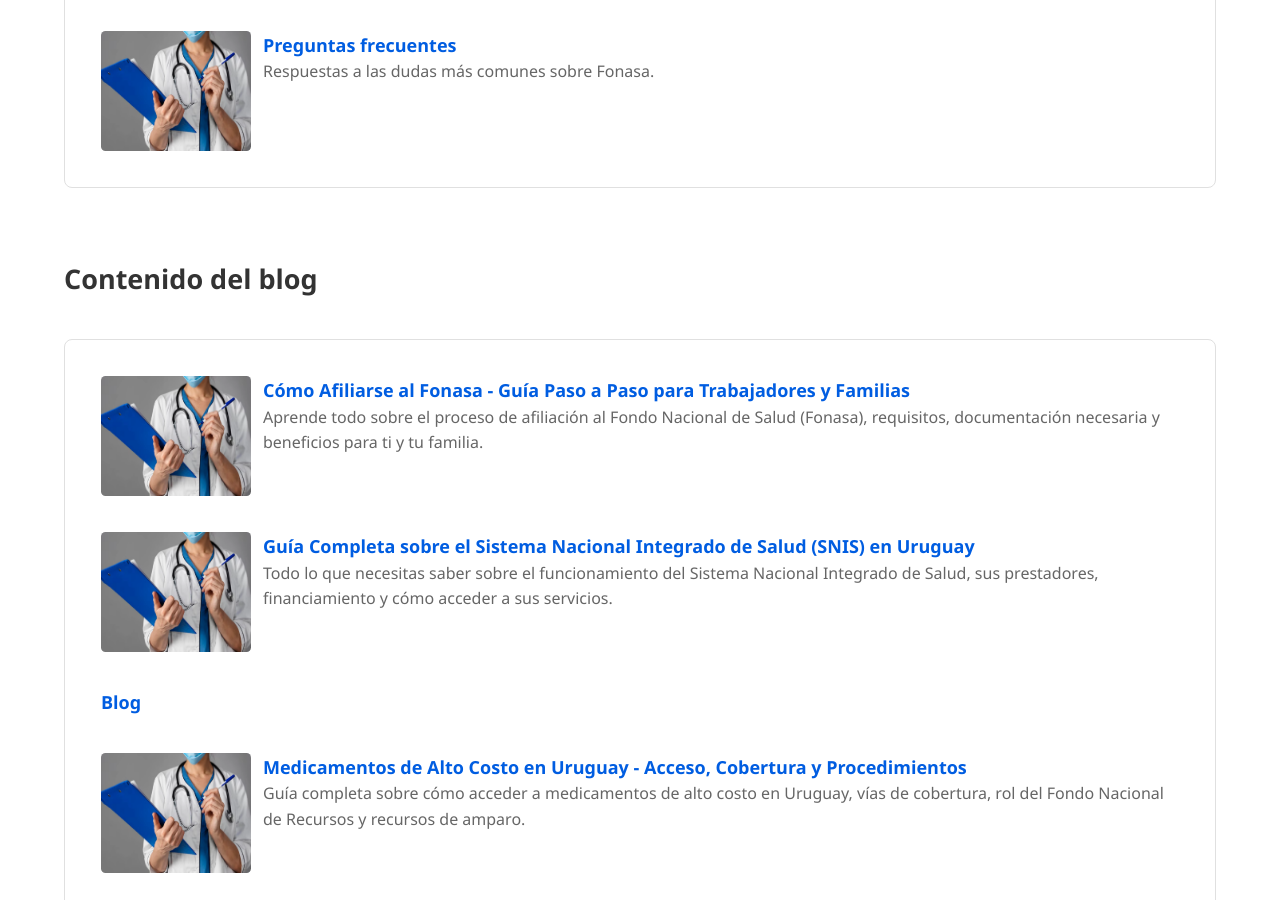
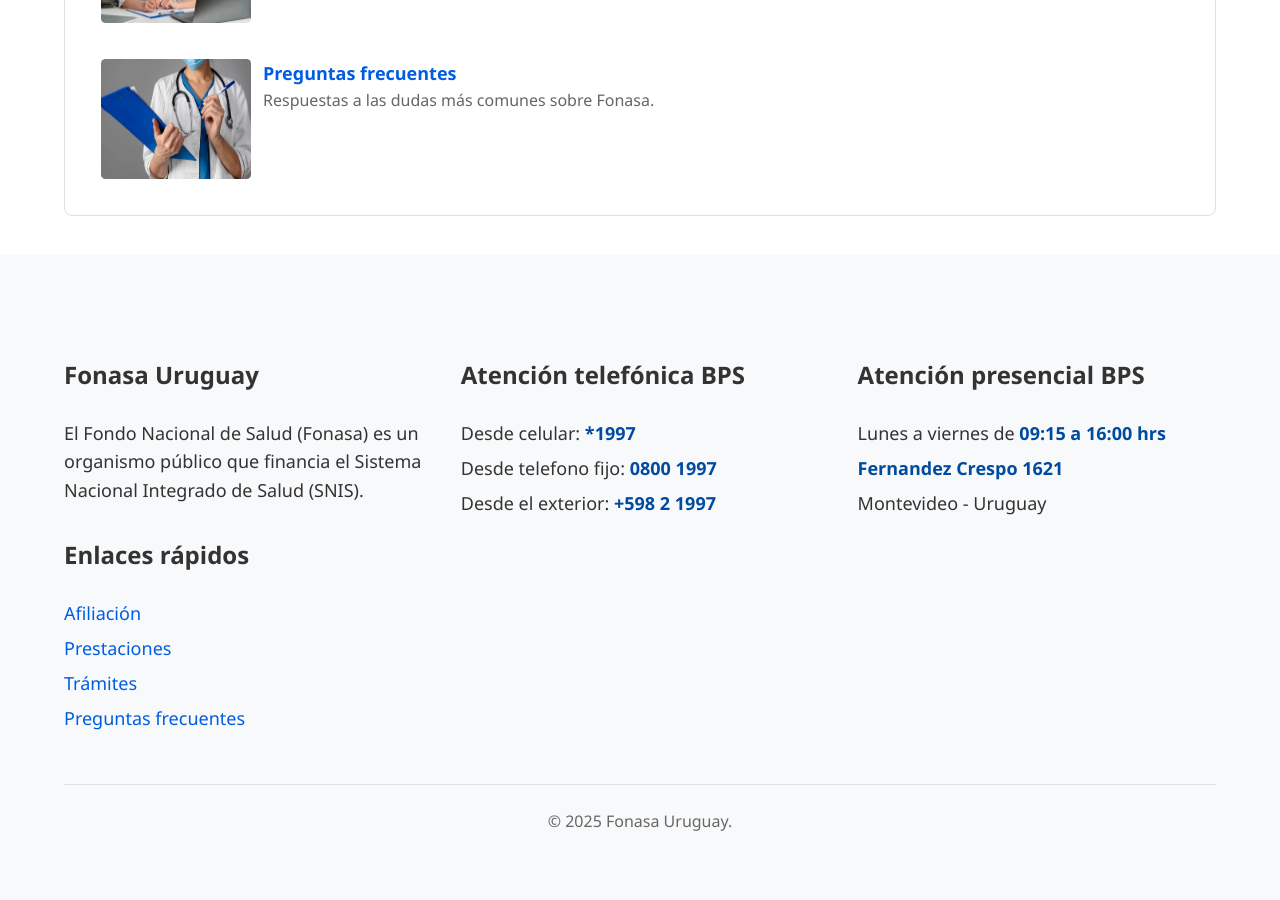
Before and after one commit to JoseAtel/fonasa.info, a Jekyll site: the page built from buscar/index.html, in a window 1280 px wide and 900 px high, scrolled down 1472 px. Built offline with Jekyll 4.4.1, drawn with Linux system fonts in a browser that asks for light colours; some of the changed text lies outside the part shown.

Commit message:
Actualizacion

```diff
--- a/buscar/index.html
+++ b/buscar/index.html
@@ -75,8 +75,5 @@
   });
 </script>
 <br/>
+<br/>
 {% include relacionados.html %}
-<br/>
-<br/>
-<h2>Contenido del blog</h2>
-{% include blog.html %}
```
